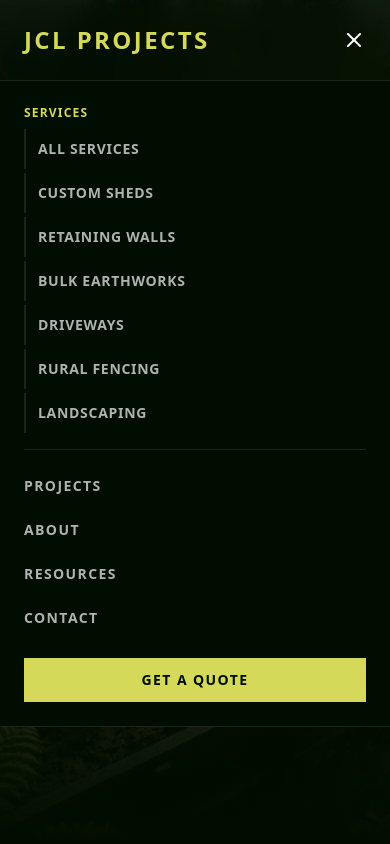
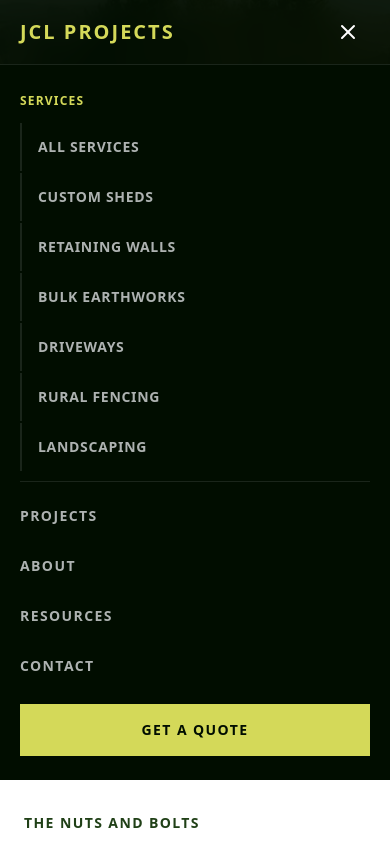
Before and after one commit to AltusSnyman/jcl2, a Next.js app: page / in a window 390 px wide. Both pictures are taken after a click on the button "Open menu". Shown: the top 844 px of the page. Built offline with nearby package versions, Linux system fonts and the light colour scheme.

Commit message:
perf: mobile-first CWV — touch targets, hero heights, header overlap, font rendering

```diff
--- a/src/app/about/AboutClient.tsx
+++ b/src/app/about/AboutClient.tsx
@@ -35,7 +35,7 @@ export default function AboutClient() {
             <Navbar />
 
             {/* Page Hero */}
-            <section className="pt-32 pb-20 md:pt-48 md:pb-32 px-6 border-b border-white/5 bg-jcl-veryDarkGreen relative overflow-hidden h-[60vh] md:h-[70vh] flex items-center">
+            <section className="pt-20 pb-14 md:pt-32 md:pb-24 px-6 border-b border-white/5 bg-jcl-veryDarkGreen relative overflow-hidden min-h-[65vmax] md:min-h-[60vh] max-h-[80vh] flex items-center">
                 <div className="absolute inset-0 opacity-20 bg-[url('/images/noise.png')] mix-blend-overlay pointer-events-none z-0"></div>
                 <div className="max-w-7xl mx-auto w-full relative z-10 flex flex-col items-center text-center">
                     <motion.div
--- a/src/app/contact/ContactClient.tsx
+++ b/src/app/contact/ContactClient.tsx
@@ -12,7 +12,7 @@ export default function ContactClient() {
             <Navbar />
 
             {/* Page Hero */}
-            <section className="pt-32 pb-20 md:pt-48 md:pb-32 px-6 border-b border-white/5 bg-jcl-veryDarkGreen relative overflow-hidden h-[50vh] min-h-[400px] flex items-center">
+            <section className="pt-20 pb-14 md:pt-32 md:pb-24 px-6 border-b border-white/5 bg-jcl-veryDarkGreen relative overflow-hidden min-h-[56vh] md:min-h-[50vh] flex items-center">
                 <div className="absolute inset-0 z-0">
                     <Image
                         src="/images/contact/contact_page_hero_1771713074109.webp"
--- a/src/app/globals.css
+++ b/src/app/globals.css
@@ -35,6 +35,11 @@ body {
   color: var(--foreground);
   font-family: var(--font-body), Arial, Helvetica, sans-serif;
   @apply antialiased;
+  -webkit-text-size-adjust: 100%;
+  text-size-adjust: 100%;
+  touch-action: pan-x pan-y;
+  /* Prevent horizontal scroll on mobile */
+  overflow-x: hidden;
 }
 
 h1,
@@ -45,3 +50,21 @@ h5,
 h6 {
   font-family: var(--font-heading), serif;
 }
+
+/* Smooth scrolling for anchor links */
+html {
+  scroll-behavior: smooth;
+}
+
+/* Ensure fixed-position navbar clears the body on iOS */
+@supports (padding: max(0px)) {
+  .safe-top {
+    padding-top: max(1rem, env(safe-area-inset-top));
+  }
+}
+
+/* ≥44px tap targets for buttons and links */
+button,
+[role="button"] {
+  touch-action: manipulation;
+}
--- a/src/app/quote/QuoteClient.tsx
+++ b/src/app/quote/QuoteClient.tsx
@@ -20,7 +20,7 @@ export default function QuoteClient() {
             <Navbar />
 
             {/* Page Hero */}
-            <section className="pt-32 pb-20 md:pt-48 md:pb-32 px-6 border-b border-white/5 bg-jcl-veryDarkGreen relative overflow-hidden h-[50vh] min-h-[400px] flex items-center">
+            <section className="pt-20 pb-14 md:pt-32 md:pb-24 px-6 border-b border-white/5 bg-jcl-veryDarkGreen relative overflow-hidden min-h-[56vh] md:min-h-[50vh] flex items-center">
                 <div className="absolute inset-0 z-0">
                     <Image
                         src="/images/quote/quote_page_hero_1771713090824.webp"
--- a/src/app/resources/10-common-landscaping-ideas/Article2Client.tsx
+++ b/src/app/resources/10-common-landscaping-ideas/Article2Client.tsx
@@ -60,7 +60,7 @@ export default function Article2Client() {
             <Script id="howto-schema" type="application/ld+json" dangerouslySetInnerHTML={{ __html: JSON.stringify(howToSchema) }} />
 
             {/* HERO */}
-            <section className="relative h-[65vh] min-h-[480px] flex items-end overflow-hidden">
+            <section className="relative h-[52vh] md:h-[65vh] min-h-[340px] md:min-h-[480px] flex items-end overflow-hidden">
                 <div className="absolute inset-0 z-0">
                     <Image src="/images/blog/ideas.webp" alt="Rural NZ property showcasing premier landscaping ideas" fill className="object-cover" priority sizes="100vw" />
                     <div className="absolute inset-0 bg-gradient-to-b from-jcl-background/60 via-transparent to-jcl-background/95" />
--- a/src/app/resources/emergency-landscaping-situations/Article3Client.tsx
+++ b/src/app/resources/emergency-landscaping-situations/Article3Client.tsx
@@ -140,7 +140,7 @@ export default function Article3Client() {
             <Script id="article3-faq" type="application/ld+json" dangerouslySetInnerHTML={{ __html: JSON.stringify(faqSchema) }} />
 
             {/* HERO */}
-            <section className="relative h-[65vh] min-h-[480px] flex items-end overflow-hidden">
+            <section className="relative h-[52vh] md:h-[65vh] min-h-[340px] md:min-h-[480px] flex items-end overflow-hidden">
                 <div className="absolute inset-0 z-0">
                     <Image src="/images/blog/emergency.webp" alt="Collapsed retaining wall on a rural NZ property after heavy rain" fill className="object-cover" priority sizes="100vw" />
                     <div className="absolute inset-0 bg-gradient-to-b from-jcl-background/70 via-jcl-background/30 to-jcl-background/95" />
--- a/src/app/resources/landscaping-options-for-your-new-home/Article1Client.tsx
+++ b/src/app/resources/landscaping-options-for-your-new-home/Article1Client.tsx
@@ -77,7 +77,7 @@ export default function Article1Client() {
             <Script id="article1-schema" type="application/ld+json" dangerouslySetInnerHTML={{ __html: JSON.stringify(articleSchema) }} />
 
             {/* HERO */}
-            <section className="relative h-[65vh] min-h-[480px] flex items-end overflow-hidden">
+            <section className="relative h-[52vh] md:h-[65vh] min-h-[340px] md:min-h-[480px] flex items-end overflow-hidden">
                 <div className="absolute inset-0 z-0">
                     <Image src="/images/blog/new-home.webp" alt="New lifestyle block home with beautifully landscaped grounds" fill className="object-cover" priority sizes="100vw" />
                     <div className="absolute inset-0 bg-gradient-to-b from-jcl-background/60 via-transparent to-jcl-background/95" />
--- a/src/app/services/ServicesClient.tsx
+++ b/src/app/services/ServicesClient.tsx
@@ -16,7 +16,7 @@ export default function ServicesClient() {
             <Navbar />
 
             {/* Page Hero */}
-            <section className="pt-32 pb-20 md:pt-48 md:pb-32 px-6 border-b border-white/5 bg-jcl-background relative overflow-hidden">
+            <section className="pt-20 pb-14 md:pt-32 md:pb-24 px-6 border-b border-white/5 bg-jcl-background relative overflow-hidden">
                 <div className="absolute inset-0 z-0">
                     <Image
                         src="/images/services/services_page_hero_1771711134447.webp"
--- a/src/app/services/[slug]/ServiceClient.tsx
+++ b/src/app/services/[slug]/ServiceClient.tsx
@@ -76,7 +76,7 @@ export default function ServiceClient({ service: svc }: Props) {
             <Script id={`faq-schema-${svc.slug}`} type="application/ld+json" dangerouslySetInnerHTML={{ __html: JSON.stringify(faqSchema) }} />
 
             {/* HERO */}
-            <section className="relative h-[65vh] min-h-[480px] flex items-end overflow-hidden">
+            <section className="relative h-[52vh] md:h-[65vh] min-h-[360px] md:min-h-[480px] flex items-end overflow-hidden">
                 <div className="absolute inset-0 z-0">
                     <Image src={svc.heroImage} alt={svc.heroAlt} fill className="object-cover" priority sizes="100vw" />
                     <div className="absolute inset-0 bg-gradient-to-b from-jcl-background/40 via-transparent to-jcl-background/95" />
--- a/src/components/Hero.tsx
+++ b/src/components/Hero.tsx
@@ -6,56 +6,59 @@ import Link from "next/link";
 
 export default function Hero() {
     return (
-        <section className="relative w-full h-[100svh] min-h-[600px] flex items-center justify-center overflow-hidden bg-jcl-veryDarkGreen">
-            {/* Background Image */}
+        <section className="relative w-full min-h-[85svh] sm:min-h-[90svh] md:h-[100svh] md:min-h-[650px] flex items-center justify-center overflow-hidden bg-jcl-veryDarkGreen">
+            {/* Background Image — LCP element: priority + explicit sizes */}
             <div className="absolute inset-0 z-0">
                 <Image
                     src="/images/hero-bg.webp"
-                    alt="JCL Projects retaining wall earthworks construction"
+                    alt="JCL Projects retaining wall earthworks construction in North West Auckland"
                     fill
                     priority
+                    fetchPriority="high"
                     sizes="100vw"
+                    quality={85}
                     className="object-cover opacity-60 mix-blend-overlay"
                 />
                 <div className="absolute inset-0 bg-gradient-to-t from-jcl-veryDarkGreen via-jcl-veryDarkGreen/40 to-transparent" />
             </div>
 
             {/* Content */}
-            <div className="relative z-10 max-w-7xl mx-auto px-6 w-full flex flex-col items-center text-center gap-8 pt-20">
+            <div className="relative z-10 max-w-7xl mx-auto px-5 sm:px-6 w-full flex flex-col items-center text-center gap-6 sm:gap-8 pt-16 sm:pt-20 pb-10">
                 <motion.h1
-                    initial={{ opacity: 0, y: 30 }}
+                    initial={{ opacity: 0, y: 25 }}
                     animate={{ opacity: 1, y: 0 }}
-                    transition={{ duration: 0.8, ease: [0.16, 1, 0.3, 1] }}
-                    className="text-white font-heading font-black text-5xl md:text-7xl lg:text-8xl tracking-tight uppercase leading-[0.9] max-w-5xl mix-blend-exclusion"
+                    transition={{ duration: 0.7, ease: [0.16, 1, 0.3, 1] }}
+                    className="text-white font-heading font-black text-4xl sm:text-5xl md:text-7xl lg:text-8xl tracking-tight uppercase leading-[0.9] max-w-5xl mix-blend-exclusion"
                 >
-                    Built for <span className="text-jcl-limeAccent block mt-2">Outdoors.</span>
-                    Crafted for <span className="text-jcl-limeAccent block mt-2">Life.</span>
+                    Built for <span className="text-jcl-limeAccent block mt-1 sm:mt-2">Outdoors.</span>
+                    Crafted for <span className="text-jcl-limeAccent block mt-1 sm:mt-2">Life.</span>
                 </motion.h1>
 
                 <motion.p
                     initial={{ opacity: 0 }}
                     animate={{ opacity: 1 }}
-                    transition={{ duration: 1, delay: 0.4 }}
-                    className="text-[#F8FAFC]/80 font-body text-xl md:text-2xl font-light tracking-wide max-w-2xl mt-4"
+                    transition={{ duration: 0.9, delay: 0.3 }}
+                    className="text-[#F8FAFC]/80 font-body text-base sm:text-xl md:text-2xl font-light tracking-wide max-w-2xl"
                 >
-                    Level up your outdoors with premium landscaping, sheds, and construction in Kaukapakapa & Auckland.
+                    Premium landscaping, sheds &amp; construction in Kaukapakapa &amp; Auckland.
                 </motion.p>
 
                 <motion.div
-                    initial={{ opacity: 0, y: 20 }}
+                    initial={{ opacity: 0, y: 15 }}
                     animate={{ opacity: 1, y: 0 }}
-                    transition={{ duration: 0.8, delay: 0.6 }}
+                    transition={{ duration: 0.7, delay: 0.5 }}
                 >
-                    <div className="flex flex-col sm:flex-row gap-4 justify-center">
+                    {/* Buttons: min-h-[48px] for touch target ≥ 44px */}
+                    <div className="flex flex-col sm:flex-row gap-3 sm:gap-4 justify-center w-full sm:w-auto">
                         <Link
                             href="/quote"
-                            className="px-8 py-4 bg-jcl-limeAccent text-jcl-veryDarkGreen font-heading font-black uppercase tracking-widest text-lg hover:bg-white transition-all duration-300 hover:scale-105 active:scale-95"
+                            className="min-h-[48px] px-7 sm:px-8 py-3 flex items-center justify-center bg-jcl-limeAccent text-jcl-veryDarkGreen font-heading font-black uppercase tracking-widest text-base sm:text-lg hover:bg-white transition-all duration-300 hover:scale-105 active:scale-95"
                         >
                             GET A QUOTE
                         </Link>
                         <Link
                             href="/services"
-                            className="px-8 py-4 bg-white/10 backdrop-blur-sm border border-white/20 text-white font-heading font-bold uppercase tracking-widest text-lg hover:bg-white/20 transition-all duration-300 hover:scale-105 active:scale-95"
+                            className="min-h-[48px] px-7 sm:px-8 py-3 flex items-center justify-center bg-white/10 backdrop-blur-sm border border-white/20 text-white font-heading font-bold uppercase tracking-widest text-base sm:text-lg hover:bg-white/20 transition-all duration-300 hover:scale-105 active:scale-95"
                         >
                             OUR SERVICES
                         </Link>
--- a/src/components/Navbar.tsx
+++ b/src/components/Navbar.tsx
@@ -2,7 +2,7 @@
 
 import Link from "next/link";
 import { Menu, X, ChevronDown } from "lucide-react";
-import { useState } from "react";
+import { useState, useEffect } from "react";
 
 const SERVICE_LINKS = [
     { name: "All Services", href: "/services", accent: true },
@@ -16,22 +16,39 @@ const SERVICE_LINKS = [
 
 export default function Navbar() {
     const [mobileOpen, setMobileOpen] = useState(false);
+    const [scrolled, setScrolled] = useState(false);
+
+    useEffect(() => {
+        const handler = () => setScrolled(window.scrollY > 10);
+        window.addEventListener("scroll", handler, { passive: true });
+        return () => window.removeEventListener("scroll", handler);
+    }, []);
+
+    // Lock body scroll when mobile menu open
+    useEffect(() => {
+        document.body.style.overflow = mobileOpen ? "hidden" : "";
+        return () => { document.body.style.overflow = ""; };
+    }, [mobileOpen]);
 
     return (
-        <header className="fixed top-0 left-0 right-0 z-50 bg-jcl-veryDarkGreen/90 backdrop-blur-md border-b border-white/10">
-            <div className="max-w-7xl mx-auto px-6 h-20 flex items-center justify-between">
-                {/* Brand */}
-                <Link href="/" className="flex flex-col items-start gap-1 group">
-                    <span className="font-heading font-bold text-2xl tracking-widest text-jcl-limeAccent group-hover:text-white transition-colors duration-300 uppercase">
+        <header className={`fixed top-0 left-0 right-0 z-50 transition-colors duration-300 ${scrolled ? "bg-jcl-veryDarkGreen/95 shadow-lg border-b border-white/10" : "bg-jcl-veryDarkGreen/90"} backdrop-blur-md`}>
+            {/* Main bar: h-16 on mobile (64px), h-20 on desktop */}
+            <div className="max-w-7xl mx-auto px-5 sm:px-6 h-16 md:h-20 flex items-center justify-between">
+                {/* Brand — touch target ≥ 44px via py padding */}
+                <Link href="/" className="flex flex-col items-start py-2 group" aria-label="JCL Projects home">
+                    <span className="font-heading font-bold text-xl sm:text-2xl tracking-widest text-jcl-limeAccent group-hover:text-white transition-colors duration-300 uppercase">
                         JCL Projects
                     </span>
                 </Link>
 
                 {/* Desktop Nav */}
-                <nav className="hidden md:flex items-center gap-8">
+                <nav className="hidden md:flex items-center gap-6 lg:gap-8" aria-label="Main navigation">
                     {/* Services Dropdown */}
                     <div className="relative group">
-                        <button className="flex items-center gap-1 text-sm font-semibold tracking-widest text-[#F8FAFC]/70 hover:text-jcl-limeAccent uppercase transition-colors duration-300">
+                        <button
+                            className="flex items-center gap-1 py-2 text-sm font-semibold tracking-widest text-[#F8FAFC]/70 hover:text-jcl-limeAccent uppercase transition-colors duration-300 min-h-[44px]"
+                            aria-haspopup="true"
+                        >
                             Services
                             <ChevronDown className="w-3.5 h-3.5 group-hover:rotate-180 transition-transform duration-300" />
                         </button>
@@ -42,7 +59,7 @@ export default function Navbar() {
                                     <Link
                                         key={item.href}
                                         href={item.href}
-                                        className={`block px-5 py-2.5 text-sm font-semibold tracking-wider uppercase transition-colors duration-200 ${item.accent
+                                        className={`block px-5 py-3 text-sm font-semibold tracking-wider uppercase transition-colors duration-200 ${item.accent
                                             ? "text-jcl-limeAccent border-b border-white/10 mb-1 hover:text-white"
                                             : "text-[#F8FAFC]/65 hover:text-jcl-limeAccent hover:bg-white/[0.03]"
                                             }`}
@@ -54,44 +71,51 @@ export default function Navbar() {
                         </div>
                     </div>
 
-                    <Link href="/#projects" className="text-sm font-semibold tracking-widest text-[#F8FAFC]/70 hover:text-jcl-limeAccent uppercase transition-colors duration-300">
+                    <Link href="/#projects" className="py-2 text-sm font-semibold tracking-widest text-[#F8FAFC]/70 hover:text-jcl-limeAccent uppercase transition-colors duration-300 min-h-[44px] flex items-center">
                         Projects
                     </Link>
-                    <Link href="/about" className="text-sm font-semibold tracking-widest text-[#F8FAFC]/70 hover:text-jcl-limeAccent uppercase transition-colors duration-300">
+                    <Link href="/about" className="py-2 text-sm font-semibold tracking-widest text-[#F8FAFC]/70 hover:text-jcl-limeAccent uppercase transition-colors duration-300 min-h-[44px] flex items-center">
                         About
                     </Link>
-                    <Link href="/resources" className="text-sm font-semibold tracking-widest text-[#F8FAFC]/70 hover:text-jcl-limeAccent uppercase transition-colors duration-300">
+                    <Link href="/resources" className="py-2 text-sm font-semibold tracking-widest text-[#F8FAFC]/70 hover:text-jcl-limeAccent uppercase transition-colors duration-300 min-h-[44px] flex items-center">
                         Resources
                     </Link>
-                    <Link href="/contact" className="text-sm font-semibold tracking-widest text-[#F8FAFC]/70 hover:text-jcl-limeAccent uppercase transition-colors duration-300">
+                    <Link href="/contact" className="py-2 text-sm font-semibold tracking-widest text-[#F8FAFC]/70 hover:text-jcl-limeAccent uppercase transition-colors duration-300 min-h-[44px] flex items-center">
                         Contact
                     </Link>
-                    <Link href="/quote" className="px-6 py-2.5 bg-jcl-limeAccent text-jcl-veryDarkGreen text-sm font-bold tracking-widest uppercase hover:bg-white transition-colors duration-300">
+                    <Link href="/quote" className="px-6 py-2.5 bg-jcl-limeAccent text-jcl-veryDarkGreen text-sm font-bold tracking-widest uppercase hover:bg-white transition-colors duration-300 min-h-[44px] flex items-center">
                         Get a Quote
                     </Link>
                 </nav>
 
-                {/* Mobile Toggle */}
+                {/* Mobile Toggle — 44×44px touch target */}
                 <button
-                    className="md:hidden text-white hover:text-jcl-limeAccent transition-colors"
+                    className="md:hidden w-11 h-11 flex items-center justify-center text-white hover:text-jcl-limeAccent transition-colors rounded"
                     onClick={() => setMobileOpen(!mobileOpen)}
                     aria-label={mobileOpen ? "Close menu" : "Open menu"}
+                    aria-expanded={mobileOpen}
+                    aria-controls="mobile-menu"
                 >
                     {mobileOpen ? <X className="w-6 h-6" /> : <Menu className="w-6 h-6" />}
                 </button>
             </div>
 
-            {/* Mobile Menu */}
+            {/* Mobile Menu — full-screen overlay for easy tap targets */}
             {mobileOpen && (
-                <nav className="md:hidden bg-jcl-veryDarkGreen border-t border-white/10 px-6 py-6 flex flex-col gap-1">
-                    <p className="text-xs font-bold text-jcl-limeAccent uppercase tracking-widest mb-1">Services</p>
+                <nav
+                    id="mobile-menu"
+                    className="md:hidden bg-jcl-veryDarkGreen border-t border-white/10 overflow-y-auto max-h-[calc(100svh-64px)]"
+                    aria-label="Mobile navigation"
+                >
+                    <div className="px-5 py-4 flex flex-col gap-0.5">
+                        <p className="text-xs font-bold text-jcl-limeAccent uppercase tracking-widest py-3">Services</p>
                         {SERVICE_LINKS.map(item => (
                             <Link key={item.href} href={item.href} onClick={() => setMobileOpen(false)}
-                            className="block py-2.5 pl-3 border-l-2 border-white/10 text-sm font-semibold tracking-wider uppercase text-[#F8FAFC]/70 hover:text-jcl-limeAccent hover:border-jcl-limeAccent transition-colors">
+                                className="block py-3 pl-4 border-l-2 border-white/10 text-sm font-semibold tracking-wider uppercase text-[#F8FAFC]/70 hover:text-jcl-limeAccent hover:border-jcl-limeAccent transition-colors min-h-[48px] flex items-center">
                                 {item.name}
                             </Link>
                         ))}
-                    <div className="my-3 border-t border-white/10" />
+                        <div className="my-2 border-t border-white/10" />
                         {[
                             { label: "Projects", href: "/#projects" },
                             { label: "About", href: "/about" },
@@ -99,14 +123,15 @@ export default function Navbar() {
                             { label: "Contact", href: "/contact" },
                         ].map(item => (
                             <Link key={item.href} href={item.href} onClick={() => setMobileOpen(false)}
-                            className="block py-2.5 text-sm font-semibold tracking-widest uppercase text-[#F8FAFC]/70 hover:text-jcl-limeAccent transition-colors">
+                                className="block py-3 text-sm font-semibold tracking-widest uppercase text-[#F8FAFC]/70 hover:text-jcl-limeAccent transition-colors min-h-[48px] flex items-center">
                                 {item.label}
                             </Link>
                         ))}
                         <Link href="/quote" onClick={() => setMobileOpen(false)}
-                        className="mt-4 py-3 text-center bg-jcl-limeAccent text-jcl-veryDarkGreen text-sm font-black tracking-widest uppercase">
+                            className="mt-3 mb-2 min-h-[52px] flex items-center justify-center text-center bg-jcl-limeAccent text-jcl-veryDarkGreen text-sm font-black tracking-widest uppercase">
                             Get a Quote
                         </Link>
+                    </div>
                 </nav>
             )}
         </header>
```
Lines whose indentation alone changed are shown as unchanged.
